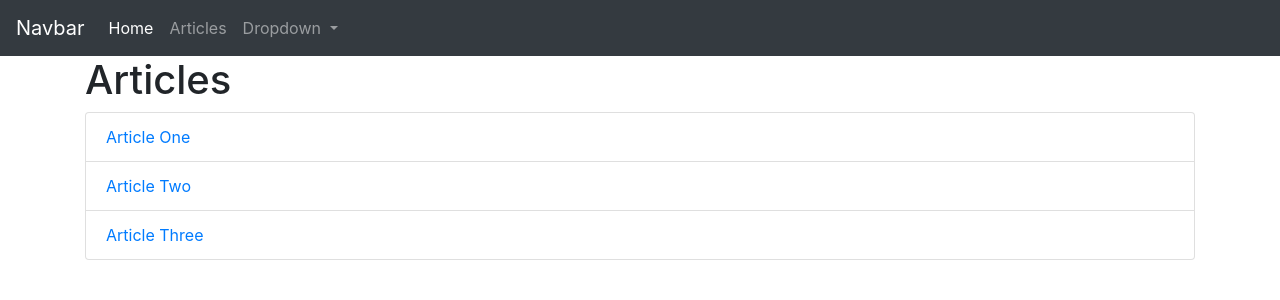
After one commit to SarthakJha-IITMandi/Flask-App, a Flask app: page /articles in a window 1280 px wide. The commit adds this page. Shown: the top 300 px of the page. Run offline with Flask 2, Linux system fonts and the light colour scheme; some libraries are stand-ins or nearby versions.

Commit message:
added dummy-files and routes to articles

```diff
--- a/app.py
+++ b/app.py
@@ -1,6 +1,9 @@
 from flask import Flask, render_template
+from data import Articles
 
 app = Flask(__name__)
+
+Articles = Articles()
 
 
 @app.route("/")
@@ -8,6 +11,21 @@ def index():
     return render_template("home.html")
 
 
+@app.route("/about")
+def about():
+    return render_template("about.html")
+
+
+@app.route("/articles")
+def articles():
+    return render_template("articles.html", articles=Articles)
+
+
+@app.route("/article/<string:id>")
+def article(id):
+    return render_template("article.html", id=id)
+
+
 if __name__ == "__main__":
     # debug = True, don't have to restart server everytime
     app.run(debug=True)
--- /dev/null
+++ b/templates/about.html
@@ -0,0 +1,6 @@
+{%extends 'layout.html' %}
+
+{% block body %}
+    <h1>About us</h1>
+    <p>Lorem ipsum dolor sit amet, consectetur adipisicing elit. Dolores voluptas accusantium at aliquid cupiditate debitis, a nisi excepturi amet. At consequuntur quisquam a alias blanditiis similique, repudiandae explicabo pariatur vero.</p>
+{% endblock %}
--- /dev/null
+++ b/templates/article.html
@@ -0,0 +1,5 @@
+{% extends 'layout.html' %}
+
+{% block body %}
+<h1>{{id}}</h1>
+{% endblock %}
--- /dev/null
+++ b/templates/articles.html
@@ -0,0 +1,10 @@
+{% extends 'layout.html' %}
+
+{% block body %}
+    <h1>Articles</h1>
+    <ul class="list-group">
+        {% for article in articles %}
+            <li class="list-group-item"><a href="article/{{article.id}}">{{article.title}}</a></li>
+        {% endfor %}
+    </ul>
+{% endblock %}
--- a/templates/includes/_navbar.html
+++ b/templates/includes/_navbar.html
@@ -1,5 +1,5 @@
 <nav class="navbar navbar-expand-lg navbar-dark bg-dark">
-    <a class="navbar-brand" href="#">Navbar</a>
+    <a class="navbar-brand" href="/">Navbar</a>
     <button class="navbar-toggler" type="button" data-toggle="collapse" data-target="#navbarSupportedContent" aria-controls="navbarSupportedContent" aria-expanded="false" aria-label="Toggle navigation">
       <span class="navbar-toggler-icon"></span>
     </button>
--- a/templates/layout.html
+++ b/templates/layout.html
@@ -9,7 +9,10 @@
 </head>
 <body>
     {% include 'includes/_navbar.html' %}
-    {% block body %}{% endblock %}
+    <div class = "container">
+        {% block body %}{% endblock %}
+    </div>
+
 
     <script src="https://code.jquery.com/jquery-3.2.1.slim.min.js" integrity="sha384-KJ3o2DKtIkvYIK3UENzmM7KCkRr/rE9/Qpg6aAZGJwFDMVNA/GpGFF93hXpG5KkN" crossorigin="anonymous"></script>
 <script src="https://cdn.jsdelivr.net/npm/popper.js@1.12.9/dist/umd/popper.min.js" integrity="sha384-ApNbgh9B+Y1QKtv3Rn7W3mgPxhU9K/ScQsAP7hUibX39j7fakFPskvXusvfa0b4Q" crossorigin="anonymous"></script>
```
Also changed, not shown: data.py (added, +26 -0 lines), templates/home.html (+9 -1 lines).
